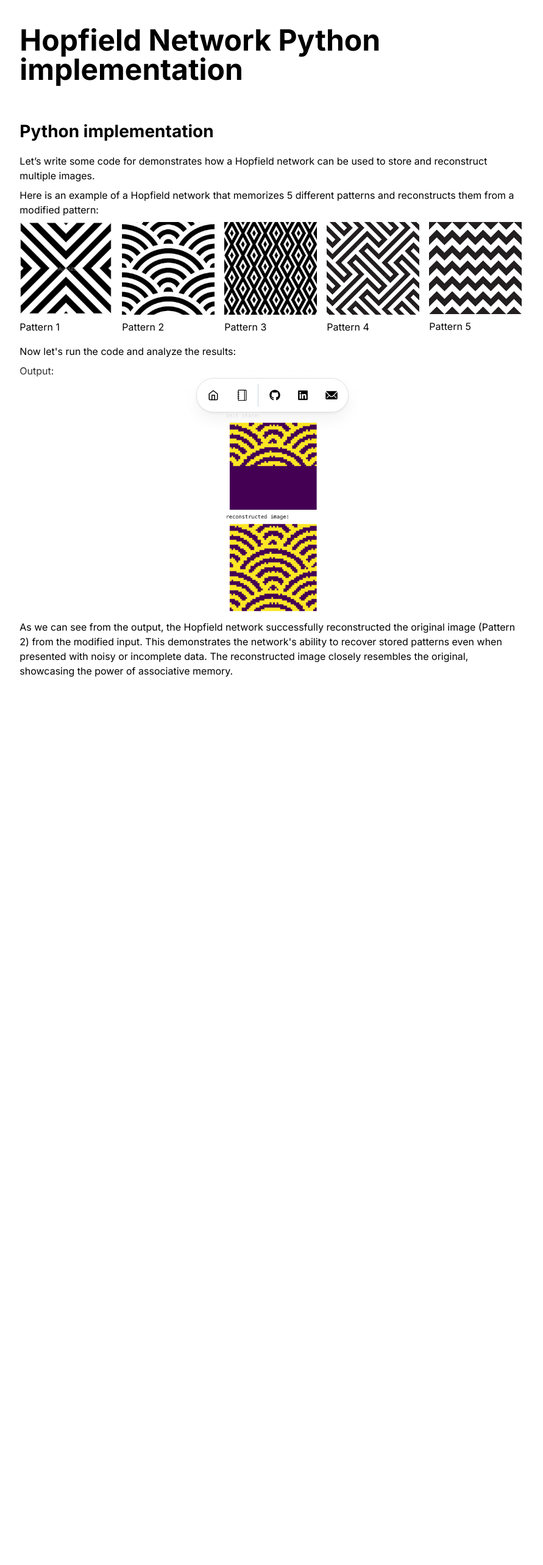
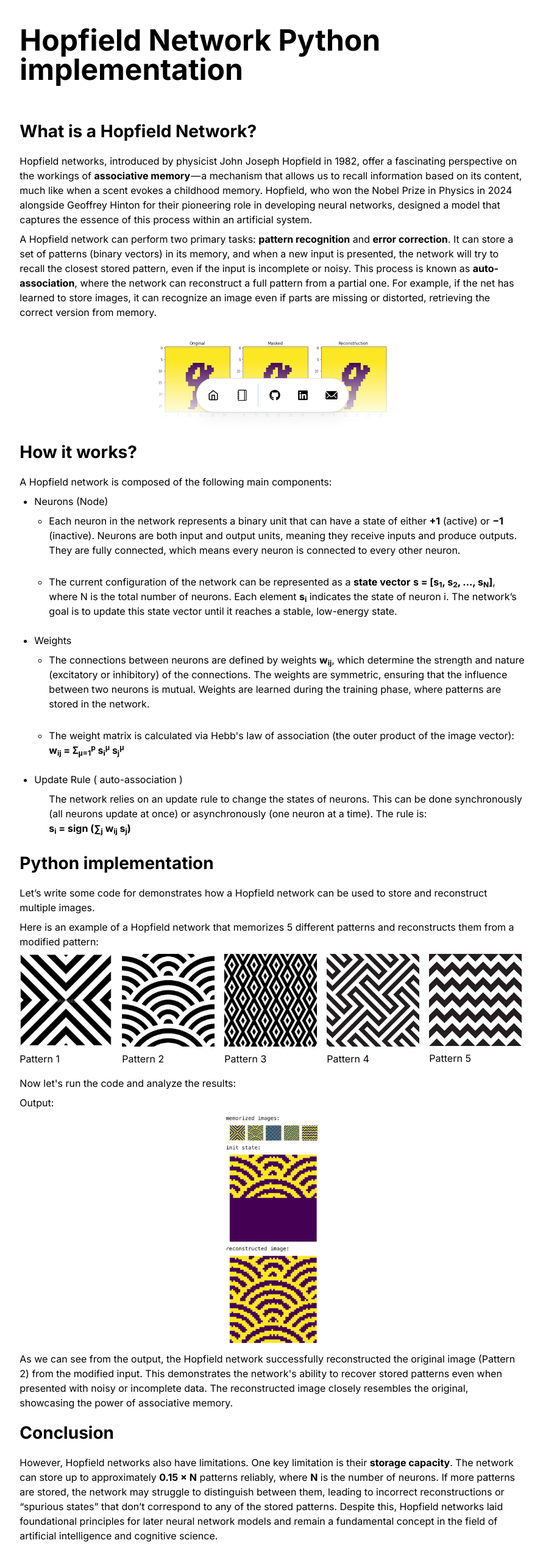
Before and after one commit to tommaso-caputi/portfolio, a Next.js app in the folder portfolio/: page /blog/hopfieldnetwork in a window 1280 px wide. Shown: the part 108-2674 px from the top of the page at 61% size, without its empty margins (193-1084 px from the left). Before the commit the page ends 1400 px from the top, so only its background shows below. Built offline with nearby package versions, Linux system fonts and the light colour scheme.

Commit message:
add other sections

```diff
--- a/portfolio/src/app/blog/hopfieldnetwork/page.tsx
+++ b/portfolio/src/app/blog/hopfieldnetwork/page.tsx
@@ -21,7 +21,7 @@ export default function Post1() {
                 {/* Post */}
                 <div className={`transition-opacity duration-[1000ms] ${visibleSections[1] ? 'opacity-100' : 'opacity-0'}`}>
                     <h1 className="text-3xl sm:text-4xl md:text-5xl font-bold pb-10">Hopfield Network Python implementation</h1>
-                    {/* <section>
+                    <section>
                         <h3 className="subparagraph-title">What is a Hopfield Network?</h3>
                         <p className="normal-text">Hopfield networks, introduced by physicist John Joseph Hopfield in 1982, offer a fascinating perspective on the workings of <strong>associative memory</strong> — a mechanism that allows us to recall information based on its content, much like when a scent evokes a childhood memory. Hopfield, who won the Nobel Prize in Physics in 2024 alongside Geoffrey Hinton for their pioneering role in developing neural networks, designed a model that captures the essence of this process within an artificial system.</p>
                         <p className="normal-text">A Hopfield network can perform two primary tasks: <strong>pattern recognition</strong> and <strong>error correction</strong>. It can store a set of patterns (binary vectors) in its memory, and when a new input is presented, the network will try to recall the closest stored pattern, even if the input is incomplete or noisy. This process is known as <strong>auto-association</strong>, where the network can reconstruct a full pattern from a partial one. For example, if the net has learned to store images, it can recognize an image even if parts are missing or distorted, retrieving the correct version from memory.</p>
@@ -73,7 +73,7 @@ export default function Post1() {
                                 </ul>
                             </li>
                         </ul>
-                    </section> */}
+                    </section>
                     <section>
                         <h3 className="subparagraph-title">Python implementation</h3>
                         <p className="normal-text">Let’s write some code for demonstrates how a Hopfield network can be used to store and reconstruct multiple images.</p>
@@ -205,10 +205,10 @@ show_array(state)`}
                             <p className="normal-text">As we can see from the output, the Hopfield network successfully reconstructed the original image (Pattern 2) from the modified input. This demonstrates the network&apos;s ability to recover stored patterns even when presented with noisy or incomplete data. The reconstructed image closely resembles the original, showcasing the power of associative memory.</p>
                         </div>
                     </section>
-                    {/* <section>
+                    <section>
                         <h3 className="subparagraph-title">Conclusion</h3>
                         <p className="normal-text">However, Hopfield networks also have limitations. One key limitation is their <strong>storage capacity</strong>. The network can store up to approximately <strong>0.15 × N</strong> patterns reliably, where <strong>N</strong> is the number of neurons. If more patterns are stored, the network may struggle to distinguish between them, leading to incorrect reconstructions or “spurious states” that don’t correspond to any of the stored patterns. Despite this, Hopfield networks laid foundational principles for later neural network models and remain a fundamental concept in the field of artificial intelligence and cognitive science.</p>
-                    </section> */}
+                    </section>
                 </div>
             </div>
             <Bar />
```
